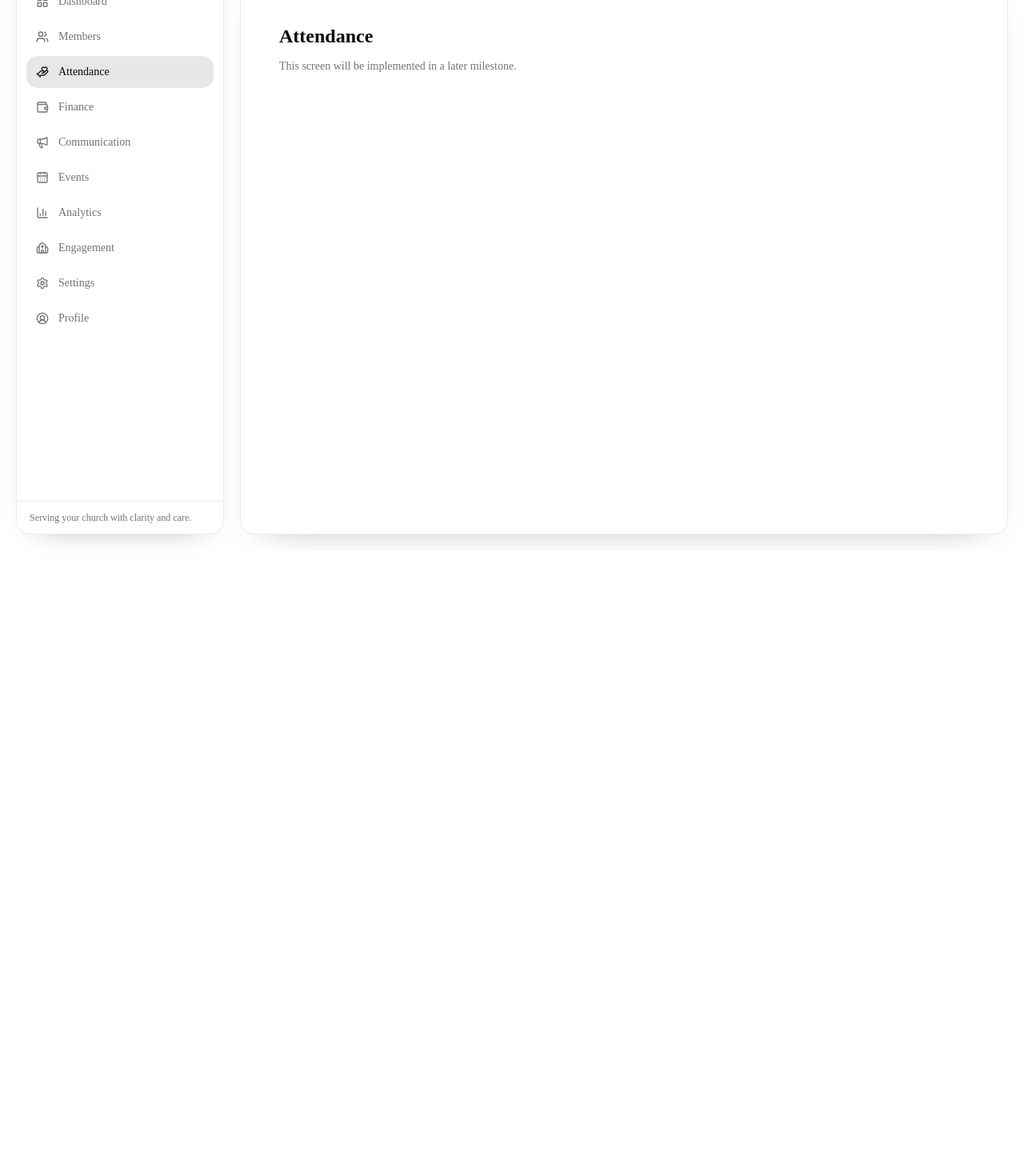
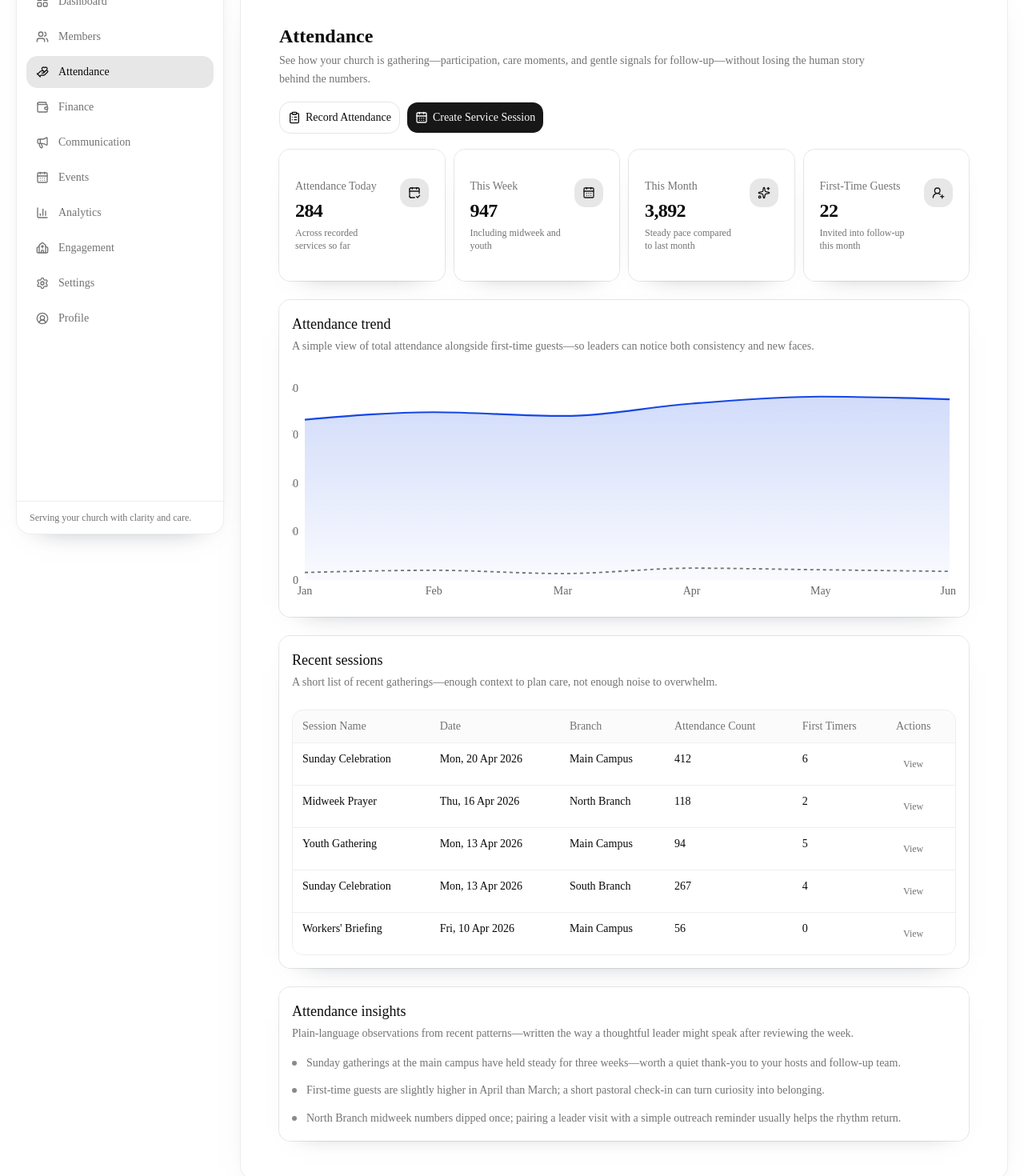
Before and after one commit to Fiximami/shepherdos-web-app, a Next.js app: page /attendance in a window 1280 px wide. Shown: the part 120-1590 px from the top of the page at 80% size. Before the commit the page ends 808 px from the top, so only its background shows below. Built offline with nearby package versions, Linux system fonts and the light colour scheme.

Commit message:
Attendance Page

```diff
--- a/src/app/(dashboard)/attendance/page.tsx
+++ b/src/app/(dashboard)/attendance/page.tsx
@@ -1,5 +1,5 @@
-import { PageSurface } from "@/components/dashboard/shared/page-surface";
+import { AttendancePageView } from "@/components/dashboard/attendance/attendance-page-view";
 
 export default function AttendancePage() {
-  return <PageSurface heading="Attendance" />;
+  return <AttendancePageView />;
 }
--- /dev/null
+++ b/src/components/dashboard/attendance/attendance-page-view.tsx
@@ -0,0 +1,286 @@
+"use client";
+
+import {
+  type ColumnDef,
+  flexRender,
+  getCoreRowModel,
+  useReactTable,
+} from "@tanstack/react-table";
+import {
+  CalendarCheck2,
+  CalendarDays,
+  ClipboardList,
+  Sparkles,
+  UserRoundPlus,
+} from "lucide-react";
+import { Area, AreaChart, ResponsiveContainer, Tooltip, XAxis, YAxis } from "recharts";
+
+import { PageHeader } from "@/components/dashboard/layout/page-header";
+import { SummaryCard } from "@/components/dashboard/shared/summary-card";
+import { Button } from "@/components/ui/button";
+import { Card, CardContent, CardDescription, CardHeader, CardTitle } from "@/components/ui/card";
+
+const trendData = [
+  { label: "Jan", total: 298, guests: 14 },
+  { label: "Feb", total: 312, guests: 18 },
+  { label: "Mar", total: 305, guests: 12 },
+  { label: "Apr", total: 328, guests: 22 },
+  { label: "May", total: 341, guests: 19 },
+  { label: "Jun", total: 336, guests: 16 },
+];
+
+type SessionRow = {
+  sessionName: string;
+  date: string;
+  branch: string;
+  attendanceCount: number;
+  firstTimers: number;
+};
+
+const sessionsData: SessionRow[] = [
+  {
+    sessionName: "Sunday Celebration",
+    date: "2026-04-20",
+    branch: "Main Campus",
+    attendanceCount: 412,
+    firstTimers: 6,
+  },
+  {
+    sessionName: "Midweek Prayer",
+    date: "2026-04-16",
+    branch: "North Branch",
+    attendanceCount: 118,
+    firstTimers: 2,
+  },
+  {
+    sessionName: "Youth Gathering",
+    date: "2026-04-13",
+    branch: "Main Campus",
+    attendanceCount: 94,
+    firstTimers: 5,
+  },
+  {
+    sessionName: "Sunday Celebration",
+    date: "2026-04-13",
+    branch: "South Branch",
+    attendanceCount: 267,
+    firstTimers: 4,
+  },
+  {
+    sessionName: "Workers' Briefing",
+    date: "2026-04-10",
+    branch: "Main Campus",
+    attendanceCount: 56,
+    firstTimers: 0,
+  },
+];
+
+const insightLines = [
+  "Sunday gatherings at the main campus have held steady for three weeks—worth a quiet thank-you to your hosts and follow-up team.",
+  "First-time guests are slightly higher in April than March; a short pastoral check-in can turn curiosity into belonging.",
+  "North Branch midweek numbers dipped once; pairing a leader visit with a simple outreach reminder usually helps the rhythm return.",
+];
+
+const columns: ColumnDef<SessionRow>[] = [
+  { header: "Session Name", accessorKey: "sessionName" },
+  {
+    header: "Date",
+    accessorKey: "date",
+    cell: ({ row }) =>
+      new Date(row.original.date).toLocaleDateString("en-GB", {
+        weekday: "short",
+        day: "numeric",
+        month: "short",
+        year: "numeric",
+      }),
+  },
+  { header: "Branch", accessorKey: "branch" },
+  { header: "Attendance Count", accessorKey: "attendanceCount" },
+  { header: "First Timers", accessorKey: "firstTimers" },
+  {
+    header: "Actions",
+    id: "actions",
+    cell: () => (
+      <Button variant="ghost" size="sm" className="h-8 px-2 text-xs text-muted-foreground">
+        View
+      </Button>
+    ),
+  },
+];
+
+export function AttendancePageView() {
+  // eslint-disable-next-line react-hooks/incompatible-library
+  const table = useReactTable({
+    data: sessionsData,
+    columns,
+    getCoreRowModel: getCoreRowModel(),
+  });
+
+  return (
+    <main className="mx-auto w-full max-w-7xl p-4 sm:p-5 lg:p-6">
+      <PageHeader
+        title="Attendance"
+        description="See how your church is gathering—participation, care moments, and gentle signals for follow-up—without losing the human story behind the numbers."
+        actions={
+          <div className="flex flex-wrap gap-2">
+            <Button variant="outline" className="h-10 rounded-xl">
+              <ClipboardList className="size-4" aria-hidden />
+              Record Attendance
+            </Button>
+            <Button className="h-10 rounded-xl">
+              <CalendarDays className="size-4" aria-hidden />
+              Create Service Session
+            </Button>
+          </div>
+        }
+      />
+
+      <section className="grid gap-3 sm:grid-cols-2 xl:grid-cols-4">
+        <SummaryCard
+          label="Attendance Today"
+          value="284"
+          detail="Across recorded services so far"
+          icon={CalendarCheck2}
+        />
+        <SummaryCard
+          label="This Week"
+          value="947"
+          detail="Including midweek and youth"
+          icon={CalendarDays}
+        />
+        <SummaryCard
+          label="This Month"
+          value="3,892"
+          detail="Steady pace compared to last month"
+          icon={Sparkles}
+        />
+        <SummaryCard
+          label="First-Time Guests"
+          value="22"
+          detail="Invited into follow-up this month"
+          icon={UserRoundPlus}
+        />
+      </section>
+
+      <section className="mt-6">
+        <Card className="border-border/70 bg-card/80 shadow-[0_14px_35px_-30px_rgba(15,23,42,0.55)]">
+          <CardHeader className="pb-2">
+            <CardTitle className="text-base sm:text-lg">Attendance trend</CardTitle>
+            <CardDescription>
+              A simple view of total attendance alongside first-time guests—so leaders
+              can notice both consistency and new faces.
+            </CardDescription>
+          </CardHeader>
+          <CardContent className="h-72 pt-2">
+            <ResponsiveContainer width="100%" height="100%">
+              <AreaChart data={trendData} margin={{ top: 8, right: 8, left: -18, bottom: 0 }}>
+                <defs>
+                  <linearGradient id="attendanceTrendFill" x1="0" y1="0" x2="0" y2="1">
+                    <stop offset="0%" stopColor="oklch(0.488 0.243 264.376)" stopOpacity={0.32} />
+                    <stop offset="100%" stopColor="oklch(0.488 0.243 264.376)" stopOpacity={0.04} />
+                  </linearGradient>
+                </defs>
+                <XAxis dataKey="label" tickLine={false} axisLine={false} />
+                <YAxis tickLine={false} axisLine={false} width={34} />
+                <Tooltip
+                  contentStyle={{
+                    borderRadius: 12,
+                    border: "1px solid var(--color-border)",
+                    background: "var(--color-card)",
+                  }}
+                />
+                <Area
+                  type="monotone"
+                  dataKey="total"
+                  name="Total attendance"
+                  stroke="oklch(0.488 0.243 264.376)"
+                  fill="url(#attendanceTrendFill)"
+                  strokeWidth={2.2}
+                />
+                <Area
+                  type="monotone"
+                  dataKey="guests"
+                  name="First-time guests"
+                  stroke="oklch(0.556 0 0)"
+                  fill="transparent"
+                  strokeWidth={1.8}
+                  strokeDasharray="4 4"
+                />
+              </AreaChart>
+            </ResponsiveContainer>
+          </CardContent>
+        </Card>
+      </section>
+
+      <section className="mt-6">
+        <Card className="border-border/70 bg-card/80 shadow-[0_14px_35px_-30px_rgba(15,23,42,0.55)]">
+          <CardHeader className="pb-2">
+            <CardTitle className="text-base sm:text-lg">Recent sessions</CardTitle>
+            <CardDescription>
+              A short list of recent gatherings—enough context to plan care, not enough
+              noise to overwhelm.
+            </CardDescription>
+          </CardHeader>
+          <CardContent>
+            <div className="overflow-x-auto rounded-xl border border-border/70">
+              <table className="w-full min-w-[720px] border-collapse text-sm">
+                <thead className="bg-muted/40">
+                  {table.getHeaderGroups().map((headerGroup) => (
+                    <tr key={headerGroup.id}>
+                      {headerGroup.headers.map((header) => (
+                        <th
+                          key={header.id}
+                          className="px-3 py-2.5 text-left font-medium text-muted-foreground"
+                        >
+                          {header.isPlaceholder
+                            ? null
+                            : flexRender(
+                                header.column.columnDef.header,
+                                header.getContext(),
+                              )}
+                        </th>
+                      ))}
+                    </tr>
+                  ))}
+                </thead>
+                <tbody>
+                  {table.getRowModel().rows.map((row) => (
+                    <tr key={row.id} className="border-t border-border/60 bg-background/55">
+                      {row.getVisibleCells().map((cell) => (
+                        <td key={cell.id} className="px-3 py-2.5 align-top text-foreground">
+                          {flexRender(cell.column.columnDef.cell, cell.getContext())}
+                        </td>
+                      ))}
+                    </tr>
+                  ))}
+                </tbody>
+              </table>
+            </div>
+          </CardContent>
+        </Card>
+      </section>
+
+      <section className="mt-6">
+        <Card className="border-border/70 bg-card/75 shadow-[0_12px_30px_-28px_rgba(15,23,42,0.5)]">
+          <CardHeader>
+            <CardTitle className="text-base sm:text-lg">Attendance insights</CardTitle>
+            <CardDescription>
+              Plain-language observations from recent patterns—written the way a
+              thoughtful leader might speak after reviewing the week.
+            </CardDescription>
+          </CardHeader>
+          <CardContent>
+            <ul className="space-y-3 text-sm leading-relaxed text-muted-foreground">
+              {insightLines.map((line) => (
+                <li key={line} className="flex gap-3">
+                  <span className="mt-2 size-1.5 shrink-0 rounded-full bg-primary/50" />
+                  <span>{line}</span>
+                </li>
+              ))}
+            </ul>
+          </CardContent>
+        </Card>
+      </section>
+    </main>
+  );
+}
```
Also changed, not shown: 1 other file (tests, documents, lock files or other folders).
